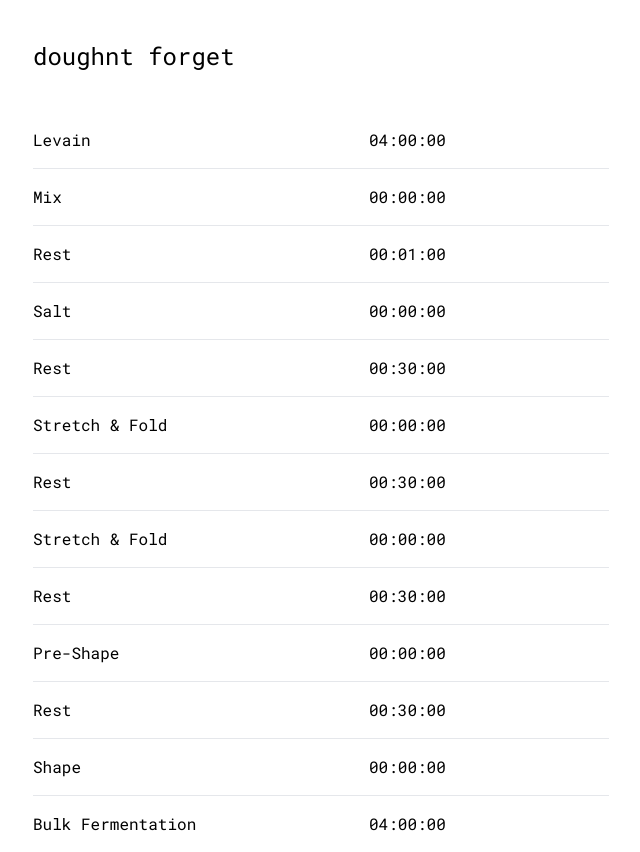
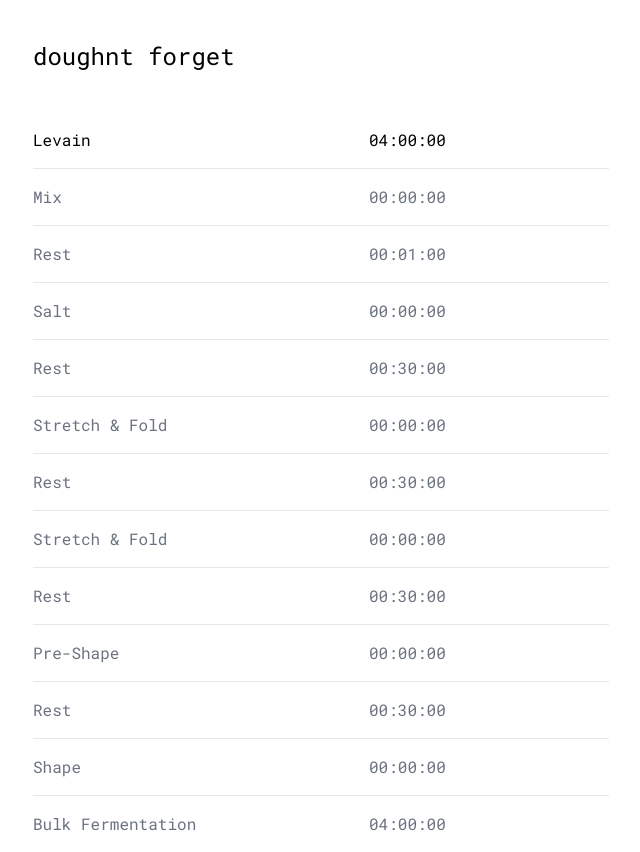
Before and after one commit to nicolean/doughnt-forget, a Next.js app: page / in a window 1280 px wide. Shown: the whole page, without its empty margins (319-959 px from the left). Built offline with nearby package versions, Linux system fonts and the light colour scheme; some icons are missing.

Commit message:
cleans up unneeded code, adds active text color

```diff
--- a/src/components/timed-schedule-step.tsx
+++ b/src/components/timed-schedule-step.tsx
@@ -13,10 +13,6 @@ export default function ScheduleStep({ item, isActive, onSkip }: ScheduleStepPro
   const [isComplete, setIsComplete] = useState(false);
 
   const expiryTimestamp = useMemo(() => {
-    if (!item.duration) {
-      return 0;
-    }
-
     const time = new Date();
     const [ hours, minutes] = (item.duration).split(':');
     const seconds = (hours * 60 * 60) + (minutes * 60);
@@ -26,7 +22,10 @@ export default function ScheduleStep({ item, isActive, onSkip }: ScheduleStepPro
   const { seconds, minutes, hours, isRunning, start, pause, resume } = useTimer({
     expiryTimestamp,
     autoStart: false,
-    onExpire: () => setIsComplete(true)
+    onExpire: () => {
+      setIsComplete(true);
+      new Notification(`${item.name} complete!`);
+    }
   })
 
   const timeString = [String(hours).padStart(2, "0"), String(minutes).padStart(2, "0"), String(seconds).padStart(2, "0")].join(':');
@@ -38,7 +37,7 @@ export default function ScheduleStep({ item, isActive, onSkip }: ScheduleStepPro
   }
 
   return (
-    <div className="py-4 flex justify-between not-last:border-b">
+    <div className={`py-4 flex justify-between not-last:border-b ${ isActive ? null : 'text-gray-500' }`}>
       <div className="basis-6/12">{ item.name }</div>
       <div className="basis-2/12">{ timeString }</div>
       <div className="basis-2/12 flex justify-end">
--- a/src/components/untimed-schedule-step.tsx
+++ b/src/components/untimed-schedule-step.tsx
@@ -21,7 +21,7 @@ export default function UntimedScheduleStep({ item, isActive, onSkip }: Schedule
   }
 
   return (
-    <div className="py-4 flex justify-between not-last:border-b">
+    <div className={`py-4 flex justify-between not-last:border-b ${ isActive ? null : 'text-gray-500' }`}>
       <div className="basis-6/12">{ item.name }</div>
       <div className="basis-2/12">{ timeString }</div>
       <div className="basis-2/12 flex justify-end">
--- a/src/pages/index.tsx
+++ b/src/pages/index.tsx
@@ -1,5 +1,4 @@
 import Head from 'next/head'
-// import styles from '@/styles/Home.module.css'
 import Schedule from '@/components/schedule';
 import Button from '@/components/button';
 
```
